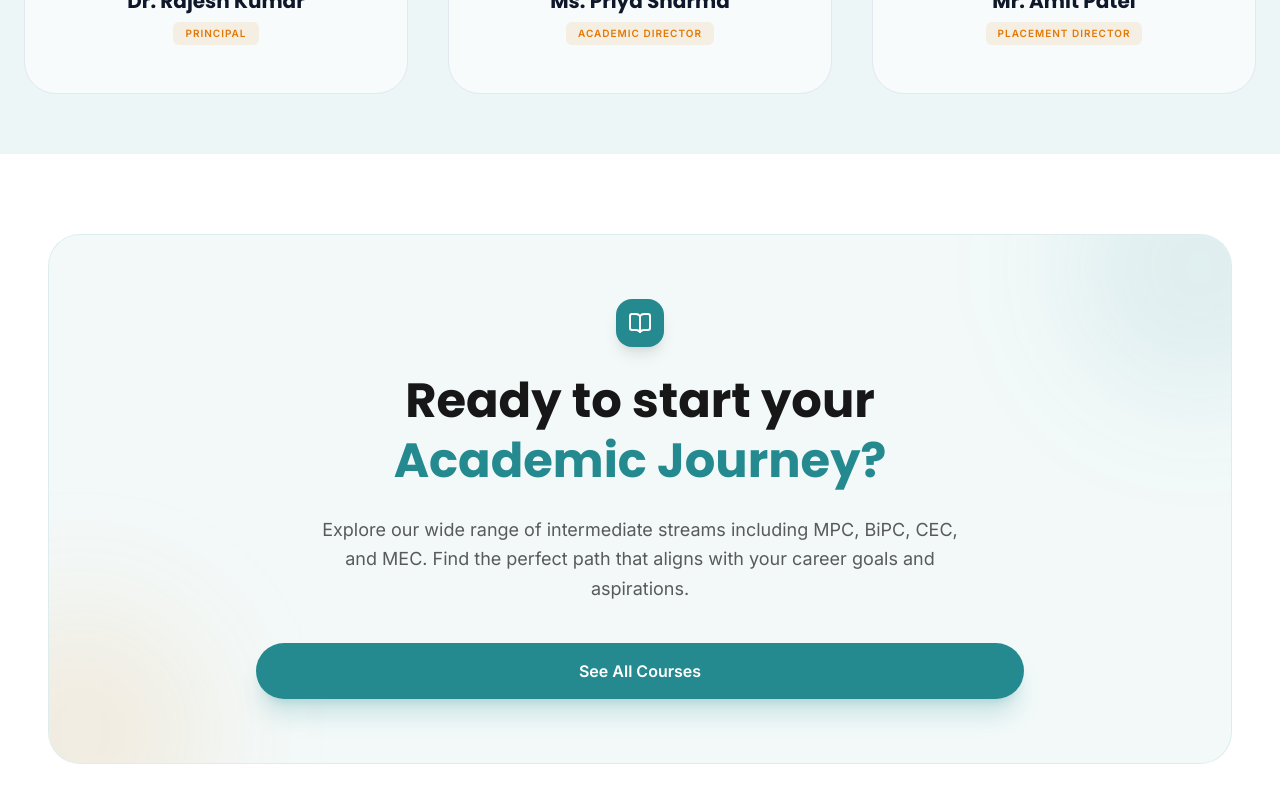
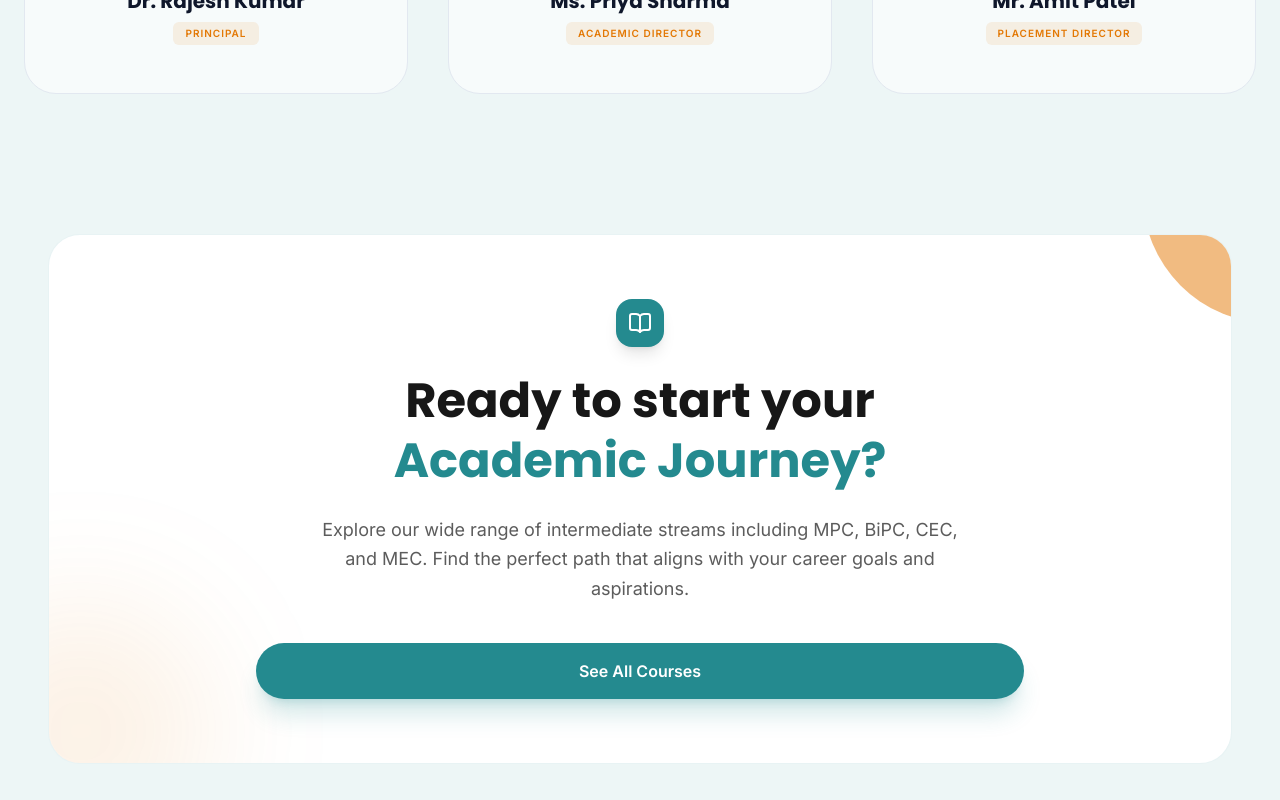
Before and after one commit to shraddhaWorks/cvraman-college, a Next.js app: page /aboutus in a window 1280 px wide. Shown: the part 2160-2960 px from the top of the page. Built offline with nearby package versions, Linux system fonts and the light colour scheme.

Commit message:
colors will be changed

```diff
--- a/components/common/course.tsx
+++ b/components/common/course.tsx
@@ -7,16 +7,16 @@ import { ArrowRight, BookOpen } from 'lucide-react';
 
 export default function Course() {
     return (
-        <section className="py-16 md:py-20 bg-background dark:bg-background transition-colors duration-300">
+        <section className="py-16 md:py-20 bg-primary/[0.08] dark:bg-background transition-colors duration-300">
             <div className="container mx-auto px-6 md:px-12">
                 <motion.div
                     initial={{ opacity: 0, y: 20 }}
                     whileInView={{ opacity: 1, y: 0 }}
                     viewport={{ once: true }}
-                    className="relative overflow-hidden rounded-[2rem] bg-primary/[0.05] dark:bg-primary/[0.05] border border-primary/10 dark:border-primary/10 p-8 md:p-16 text-center"
+                    className="relative overflow-hidden rounded-[2rem] bg-background dark:bg-primary/[0.05] border border-primary/10 dark:border-primary/10 p-8 md:p-16 text-center"
                 >
                     {/* Decorative Background Elements */}
-                    <div className="absolute -top-24 -right-24 w-64 h-64 bg-primary/10 rounded-full blur-3xl pointer-events-none" />
+                    <div className="absolute top-0 right-0 w-32 h-32 bg-secondary/50 dark:bg-secondary/5 rounded-bl-full -mr-10 -mt-10" />
                     <div className="absolute -bottom-24 -left-24 w-64 h-64 bg-secondary/10 rounded-full blur-3xl pointer-events-none" />
 
                     <div className="relative z-10 max-w-3xl mx-auto">
--- a/components/home/welcome.tsx
+++ b/components/home/welcome.tsx
@@ -46,7 +46,7 @@ export default function Welcome() {
           >
             <div className="inline-flex items-center gap-2 px-5 py-2 mb-8 rounded-full bg-primary/5 border border-primary/10 backdrop-blur-sm">
               <Star size={16} className="text-secondary fill-secondary" />
-              <span className="text-primary text-xs md:text-sm font-bold tracking-[0.2em] uppercase">
+             <span className="text-xs font-bold uppercase tracking-widest text-secondary">
                 Anantapur's Leading Institution
               </span>
             </div>
```
